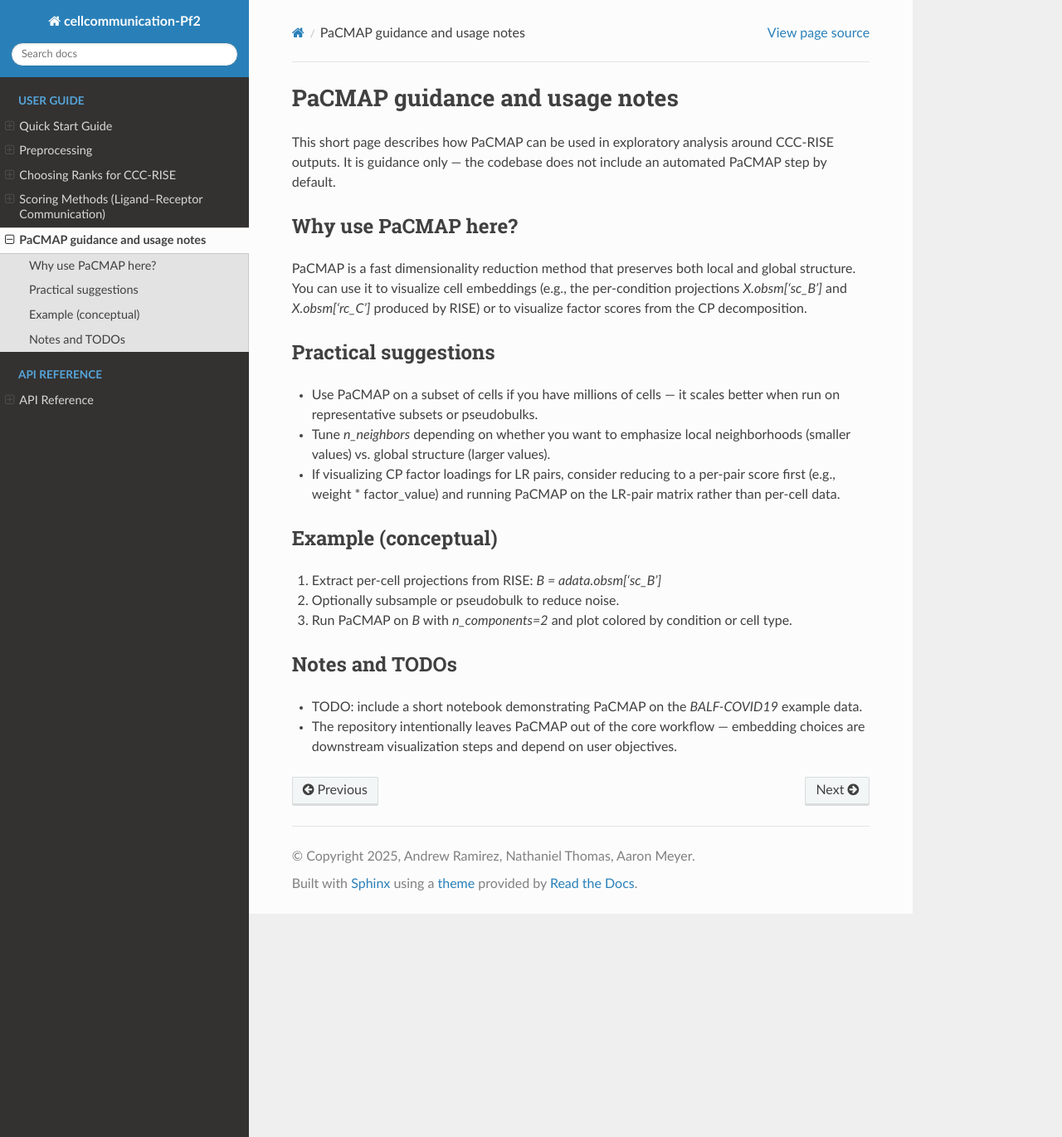
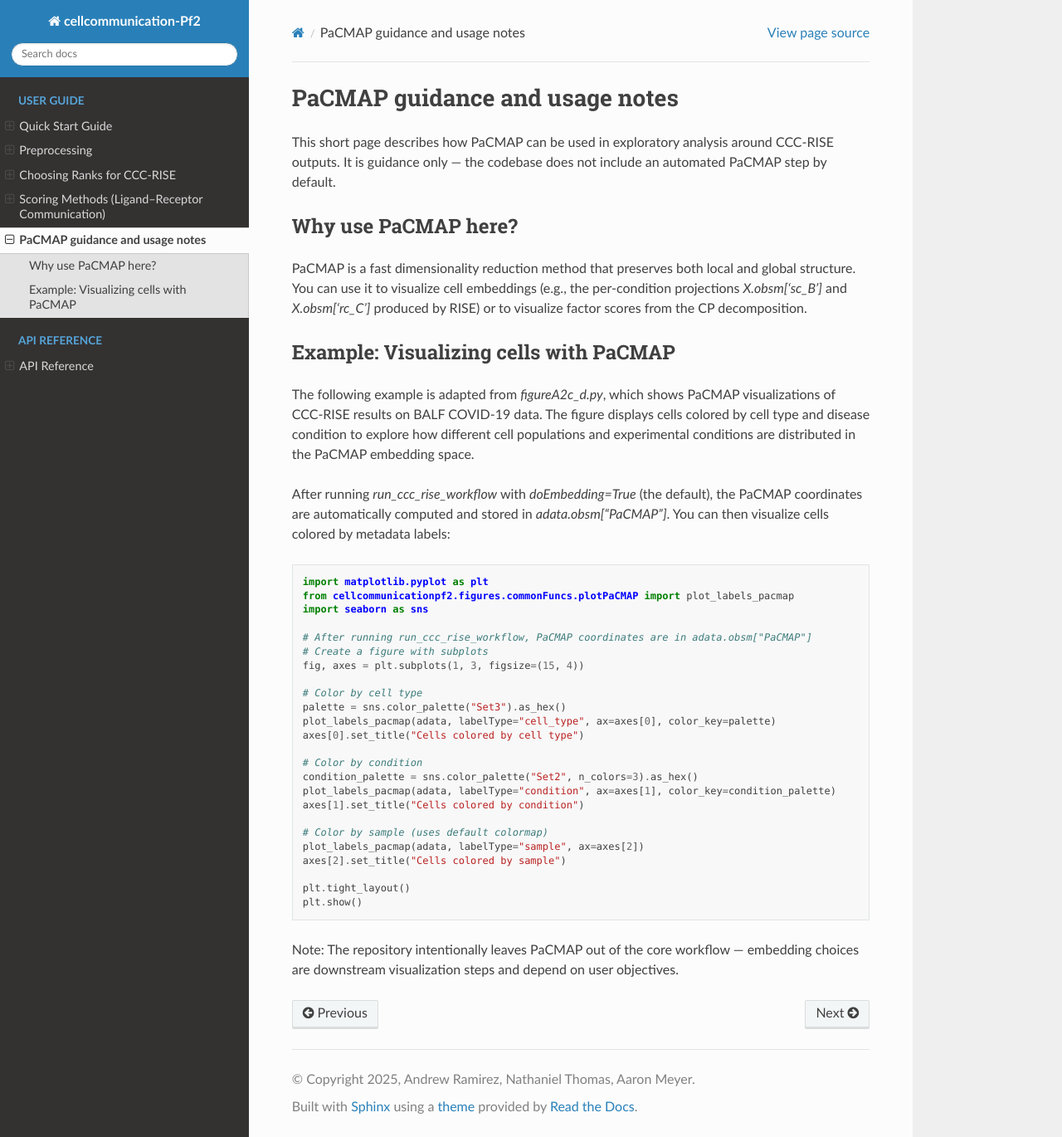
Before and after one commit to meyer-lab/cellcommunication-Pf2, a Sphinx documentation site: the page built from docs/source/pacmap_guidance.rst, in a window 1280 px wide and 1370 px high. Shown: the whole window at 83% size. Built offline with Sphinx 7.4.7 and the Read the Docs theme 3.1.0, drawn with Linux system fonts in a browser that asks for light colours.

Commit message:
Standardize and edit pacmap

```diff
--- a/docs/source/index.rst
+++ b/docs/source/index.rst
@@ -8,7 +8,7 @@ experimental conditions or contexts at single-cell resolution. CCC-RISE is based
 on the unsupervised tensor decomposition PARAFAC2, which has been tailored to
 analyze scRNA-seq data through Reduction and Insight in Single-cell Exploration
 (RISE). CCC-RISE deconvolves signaling patterns into modules across sender cells,
-receiver cells, ligand-receptor pairs, and experimental conditions or samples.
+receiver cells, ligand–receptor pairs, and experimental conditions or samples.
 
 Quick Links
 -----------
--- a/docs/source/pacmap_guidance.rst
+++ b/docs/source/pacmap_guidance.rst
@@ -13,29 +13,45 @@ global structure. You can use it to visualize cell embeddings (e.g., the
 per-condition projections `X.obsm['sc_B']` and `X.obsm['rc_C']` produced by
 RISE) or to visualize factor scores from the CP decomposition.
 
-Practical suggestions
----------------------
+Example: Visualizing cells with PaCMAP
+---------------------------------------
 
-- Use PaCMAP on a subset of cells if you have millions of cells — it scales
-  better when run on representative subsets or pseudobulks.
-- Tune `n_neighbors` depending on whether you want to emphasize local
-  neighborhoods (smaller values) vs. global structure (larger values).
-- If visualizing CP factor loadings for LR pairs, consider reducing to a
-  per-pair score first (e.g., weight * factor_value) and running PaCMAP on the
-  LR-pair matrix rather than per-cell data.
+The following example is adapted from `figureA2c_d.py`, which shows PaCMAP visualizations
+of CCC-RISE results on BALF COVID-19 data. The figure displays cells colored by cell type
+and disease condition to explore how different cell populations and experimental conditions
+are distributed in the PaCMAP embedding space.
 
-Example (conceptual)
----------------------
+After running `run_ccc_rise_workflow` with `doEmbedding=True` (the default), the
+PaCMAP coordinates are automatically computed and stored in `adata.obsm["PaCMAP"]`.
+You can then visualize cells colored by metadata labels:
 
-1. Extract per-cell projections from RISE: `B = adata.obsm['sc_B']`
-2. Optionally subsample or pseudobulk to reduce noise.
-3. Run PaCMAP on `B` with `n_components=2` and plot colored by condition or
-   cell type.
+.. code-block:: python
 
-Notes and TODOs
-----------------
+    import matplotlib.pyplot as plt
+    from cellcommunicationpf2.figures.commonFuncs.plotPaCMAP import plot_labels_pacmap
+    import seaborn as sns
 
-- TODO: include a short notebook demonstrating PaCMAP on the `BALF-COVID19` example data.
-- The repository intentionally leaves PaCMAP out of the core workflow —
-  embedding choices are downstream visualization steps and depend on user
-  objectives.
+    # After running run_ccc_rise_workflow, PaCMAP coordinates are in adata.obsm["PaCMAP"]
+    # Create a figure with subplots
+    fig, axes = plt.subplots(1, 3, figsize=(15, 4))
+
+    # Color by cell type
+    palette = sns.color_palette("Set3").as_hex()
+    plot_labels_pacmap(adata, labelType="cell_type", ax=axes[0], color_key=palette)
+    axes[0].set_title("Cells colored by cell type")
+
+    # Color by condition
+    condition_palette = sns.color_palette("Set2", n_colors=3).as_hex()
+    plot_labels_pacmap(adata, labelType="condition", ax=axes[1], color_key=condition_palette)
+    axes[1].set_title("Cells colored by condition")
+
+    # Color by sample (uses default colormap)
+    plot_labels_pacmap(adata, labelType="sample", ax=axes[2])
+    axes[2].set_title("Cells colored by sample")
+
+    plt.tight_layout()
+    plt.show()
+
+
+Note: The repository intentionally leaves PaCMAP out of the core workflow —
+embedding choices are downstream visualization steps and depend on user objectives.
--- a/docs/source/preprocessing.rst
+++ b/docs/source/preprocessing.rst
@@ -44,13 +44,13 @@ Suggested checks before running CCC-RISE
 2. Run a small diagnostic: compute the number of genes kept by `geneThreshold`
    and inspect that useful marker genes are not filtered out.
 
-Mapping genes to ligand-receptor pairs
+Mapping genes to ligand–receptor pairs
 --------------------------------------
 
 The `import_ligand_receptor_pairs` helper reads a ligand–receptor table and
 attempts to populate `ligand`, `receptor`, and `interaction_symbol` columns.
 When `update_interaction_names=True` (the default), the code upper-cases the
-ligand/receptor names from `interaction_name_2` or `interaction_symbol` columns
+ligand–receptor names from `interaction_name_2` or `interaction_symbol` columns
 for matching. When the table encodes complexes, the `get_genes_from_complexes`
 helper will split complex names on the configured separator (default '&').
 Since gene matching is case-sensitive, ensure your `var_names` use the same
--- a/docs/source/rank_selection.rst
+++ b/docs/source/rank_selection.rst
@@ -100,7 +100,7 @@ interaction tensor:
         run_fms_r2x_analysis,
     )
 
-    # Load ligand-receptor pairs
+    # Load ligand–receptor pairs
     lr_pairs = import_ligand_receptor_pairs()
 
     # Select a RISE rank based on Step 1 results
```
Also changed, not shown: docs/source/quickstart.rst (+16 -16 lines).
